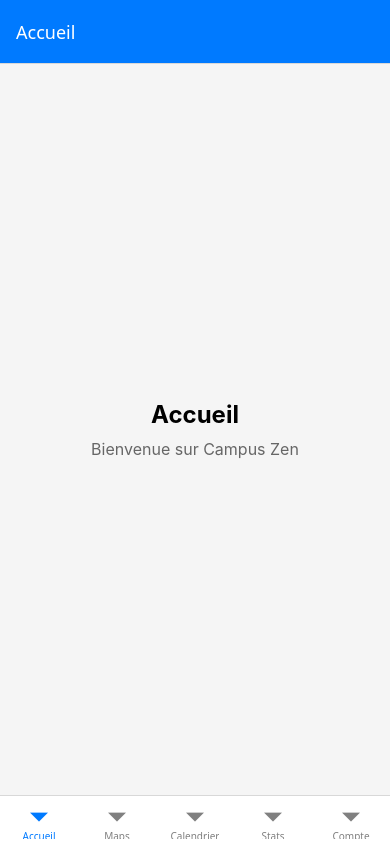
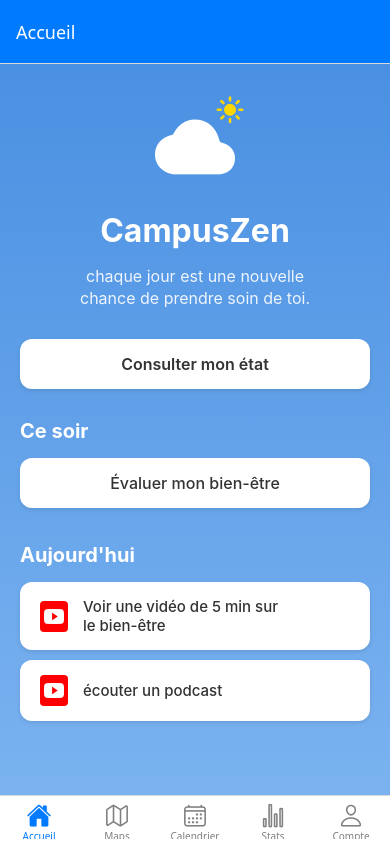
Before and after one commit to MatthiasCaroux/campus_zen_frontend, a React Native app in the folder campusZen/: screen /Home in a window 390 px wide. Built offline with nearby package versions, Linux system fonts and the light colour scheme.

Commit message:
ajout des premieres pages

```diff
--- a/campusZen/App.tsx
+++ b/campusZen/App.tsx
@@ -2,6 +2,7 @@ import React from 'react';
 import { NavigationContainer } from '@react-navigation/native';
 import { createBottomTabNavigator } from '@react-navigation/bottom-tabs';
 import { StatusBar } from 'expo-status-bar';
+import { Ionicons } from '@expo/vector-icons';
 
 import HomeScreen from './screens/HomeScreen';
 import MapsScreen from './screens/MapsScreen';
@@ -15,14 +16,33 @@ export default function App() {
   return (
     <NavigationContainer>
       <Tab.Navigator
-        screenOptions={{
+        screenOptions={({ route }) => ({
+          tabBarIcon: ({ focused, color, size }) => {
+            let iconName: keyof typeof Ionicons.glyphMap;
+
+            if (route.name === 'Home') {
+              iconName = focused ? 'home' : 'home-outline';
+            } else if (route.name === 'Maps') {
+              iconName = focused ? 'map' : 'map-outline';
+            } else if (route.name === 'Calendrier') {
+              iconName = focused ? 'calendar' : 'calendar-outline';
+            } else if (route.name === 'Stats') {
+              iconName = focused ? 'stats-chart' : 'stats-chart-outline';
+            } else if (route.name === 'Compte') {
+              iconName = focused ? 'person' : 'person-outline';
+            } else {
+              iconName = 'help-outline';
+            }
+
+            return <Ionicons name={iconName} size={size} color={color} />;
+          },
           tabBarActiveTintColor: '#007AFF',
           tabBarInactiveTintColor: 'gray',
           headerStyle: {
             backgroundColor: '#007AFF',
           },
           headerTintColor: 'white',
-        }}
+        })}
       >
         <Tab.Screen
           name="Home"
--- a/campusZen/package.json
+++ b/campusZen/package.json
@@ -9,9 +9,11 @@
     "web": "expo start --web"
   },
   "dependencies": {
+    "@expo/vector-icons": "^15.0.2",
     "@react-navigation/bottom-tabs": "^7.4.7",
     "@react-navigation/native": "^7.1.17",
     "expo": "~54.0.10",
+    "expo-linear-gradient": "~15.0.7",
     "expo-status-bar": "~3.0.8",
     "react": "19.1.0",
     "react-dom": "19.1.0",
--- a/campusZen/screens/HomeScreen.tsx
+++ b/campusZen/screens/HomeScreen.tsx
@@ -1,29 +1,210 @@
 import React from 'react';
-import { View, Text, StyleSheet } from 'react-native';
+import { View, Text, StyleSheet, ScrollView, TouchableOpacity } from 'react-native';
+import { Ionicons } from '@expo/vector-icons';
+import { LinearGradient } from 'expo-linear-gradient';
 
 export default function HomeScreen() {
   return (
-    <View style={styles.container}>
-      <Text style={styles.title}>Accueil</Text>
-      <Text style={styles.subtitle}>Bienvenue sur Campus Zen</Text>
-    </View>
+    <LinearGradient
+      colors={['#4A90E2', '#7BB3F0']}
+      style={styles.container}
+    >
+      <ScrollView contentContainerStyle={styles.scrollContent}>
+        {/* Section principale avec icône nuage et message */}
+        <View style={styles.welcomeSection}>
+          <View style={styles.cloudIcon}>
+            <Ionicons name="cloud" size={80} color="#ffffff" />
+            <Ionicons name="sunny" size={30} color="#FFD700" style={styles.sunIcon} />
+          </View>
+
+          <Text style={styles.appTitle}>CampusZen</Text>
+          <Text style={styles.motivationalMessage}>
+            chaque jour est une nouvelle{'\n'}
+            chance de prendre soin de toi.
+          </Text>
+        </View>
+
+        {/* Bouton Consulter mon état */}
+        <TouchableOpacity style={styles.consultButton}>
+          <Text style={styles.consultButtonText}>Consulter mon état</Text>
+        </TouchableOpacity>
+
+        {/* Section Ce soir */}
+        <View style={styles.sectionContainer}>
+          <Text style={styles.sectionTitle}>Ce soir</Text>
+          <TouchableOpacity style={styles.actionButton}>
+            <Text style={styles.actionButtonText}>Évaluer mon bien-être</Text>
+          </TouchableOpacity>
+        </View>
+
+        {/* Section Aujourd'hui */}
+        <View style={styles.sectionContainer}>
+          <Text style={styles.sectionTitle}>Aujourd'hui</Text>
+
+          <TouchableOpacity style={styles.videoButton}>
+            <View style={styles.buttonContent}>
+              <View style={styles.youtubeIcon}>
+                <Ionicons name="logo-youtube" size={20} color="#ffffff" />
+              </View>
+              <Text style={styles.videoButtonText}>
+                Voir une vidéo de 5 min sur{'\n'}le bien-être
+              </Text>
+            </View>
+          </TouchableOpacity>
+
+          <TouchableOpacity style={styles.podcastButton}>
+            <View style={styles.buttonContent}>
+              <View style={styles.youtubeIcon}>
+                <Ionicons name="logo-youtube" size={20} color="#ffffff" />
+              </View>
+              <Text style={styles.podcastButtonText}>écouter un podcast</Text>
+            </View>
+          </TouchableOpacity>
+        </View>
+      </ScrollView>
+    </LinearGradient>
   );
 }
 
 const styles = StyleSheet.create({
   container: {
     flex: 1,
+  },
+  scrollContent: {
+    flexGrow: 1,
+    paddingHorizontal: 20,
+    paddingTop: 20,
+    paddingBottom: 40,
+  },
+  welcomeSection: {
+    alignItems: 'center',
+    marginBottom: 30,
+    paddingTop: 20,
+  },
+  cloudIcon: {
+    position: 'relative',
+    alignItems: 'center',
     justifyContent: 'center',
+    marginBottom: 20,
+  },
+  sunIcon: {
+    position: 'absolute',
+    top: -10,
+    right: -10,
+  },
+  appTitle: {
+    fontSize: 32,
+    fontWeight: 'bold',
+    color: '#ffffff',
+    marginBottom: 15,
+  },
+  motivationalMessage: {
+    fontSize: 16,
+    color: '#ffffff',
+    textAlign: 'center',
+    lineHeight: 22,
+    opacity: 0.9,
+  },
+  consultButton: {
+    backgroundColor: '#ffffff',
+    borderRadius: 12,
+    paddingVertical: 15,
+    paddingHorizontal: 30,
+    marginBottom: 30,
+    shadowColor: '#000',
+    shadowOffset: {
+      width: 0,
+      height: 2,
+    },
+    shadowOpacity: 0.1,
+    shadowRadius: 4,
+    elevation: 3,
+  },
+  consultButtonText: {
+    fontSize: 16,
+    fontWeight: '600',
+    color: '#333',
+    textAlign: 'center',
+  },
+  sectionContainer: {
+    marginBottom: 25,
+  },
+  sectionTitle: {
+    fontSize: 20,
+    fontWeight: 'bold',
+    color: '#ffffff',
+    marginBottom: 15,
+  },
+  actionButton: {
+    backgroundColor: '#ffffff',
+    borderRadius: 12,
+    paddingVertical: 15,
+    paddingHorizontal: 20,
+    marginBottom: 10,
+    shadowColor: '#000',
+    shadowOffset: {
+      width: 0,
+      height: 2,
+    },
+    shadowOpacity: 0.1,
+    shadowRadius: 4,
+    elevation: 3,
+  },
+  actionButtonText: {
+    fontSize: 16,
+    fontWeight: '500',
+    color: '#333',
+    textAlign: 'center',
+  },
+  videoButton: {
+    backgroundColor: '#ffffff',
+    borderRadius: 12,
+    paddingVertical: 15,
+    paddingHorizontal: 20,
+    marginBottom: 10,
+    shadowColor: '#000',
+    shadowOffset: {
+      width: 0,
+      height: 2,
+    },
+    shadowOpacity: 0.1,
+    shadowRadius: 4,
+    elevation: 3,
+  },
+  podcastButton: {
+    backgroundColor: '#ffffff',
+    borderRadius: 12,
+    paddingVertical: 15,
+    paddingHorizontal: 20,
+    shadowColor: '#000',
+    shadowOffset: {
+      width: 0,
+      height: 2,
+    },
+    shadowOpacity: 0.1,
+    shadowRadius: 4,
+    elevation: 3,
+  },
+  buttonContent: {
+    flexDirection: 'row',
     alignItems: 'center',
-    backgroundColor: '#f5f5f5',
   },
-  title: {
-    fontSize: 24,
-    fontWeight: 'bold',
-    marginBottom: 10,
+  youtubeIcon: {
+    backgroundColor: '#FF0000',
+    borderRadius: 4,
+    padding: 4,
+    marginRight: 15,
   },
-  subtitle: {
-    fontSize: 16,
-    color: '#666',
+  videoButtonText: {
+    fontSize: 15,
+    color: '#333',
+    fontWeight: '500',
+    flex: 1,
+  },
+  podcastButtonText: {
+    fontSize: 15,
+    color: '#333',
+    fontWeight: '500',
+    flex: 1,
   },
 });
```
Also changed, not shown: 1 other file (tests, documents, lock files or other folders).
